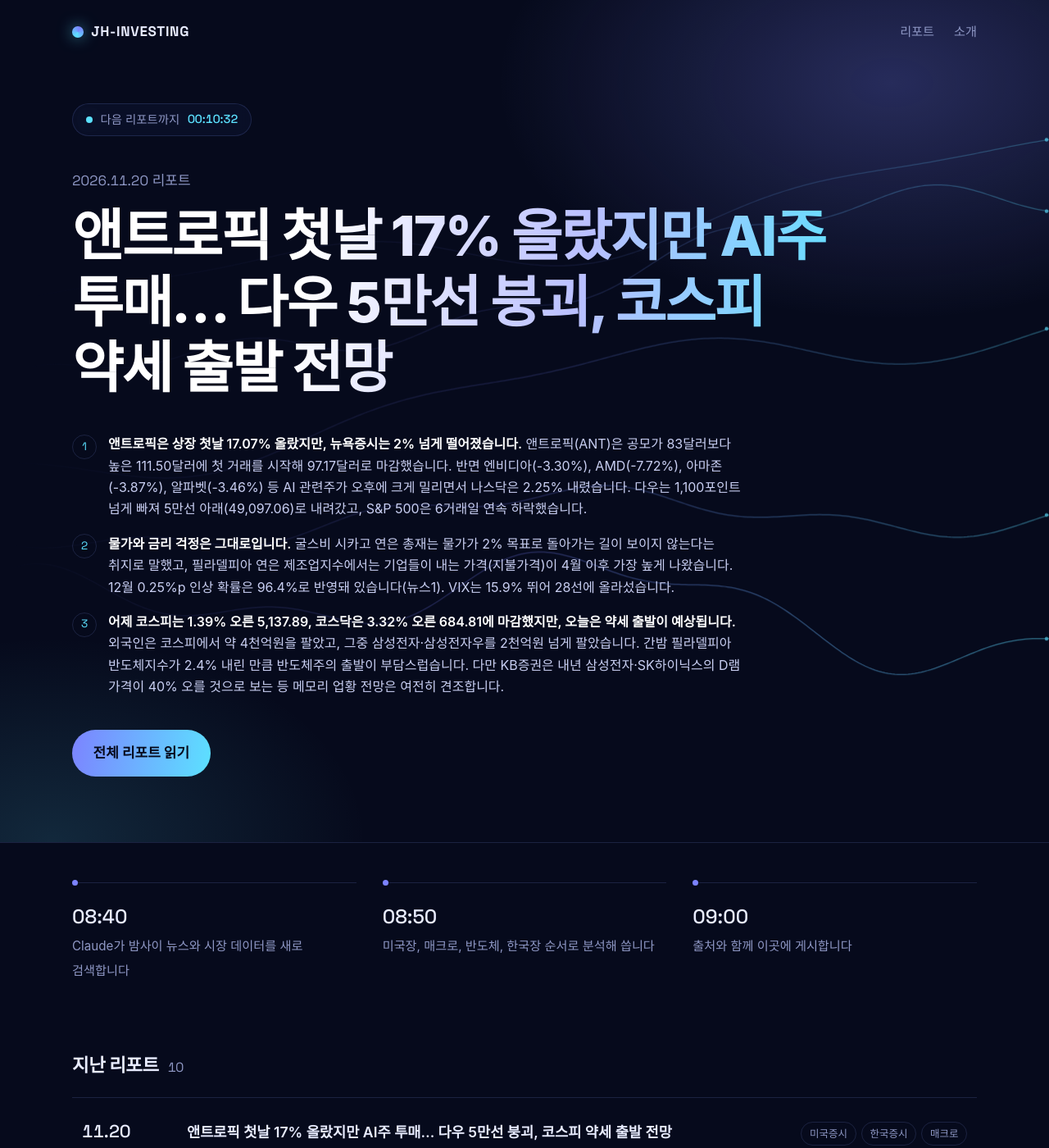
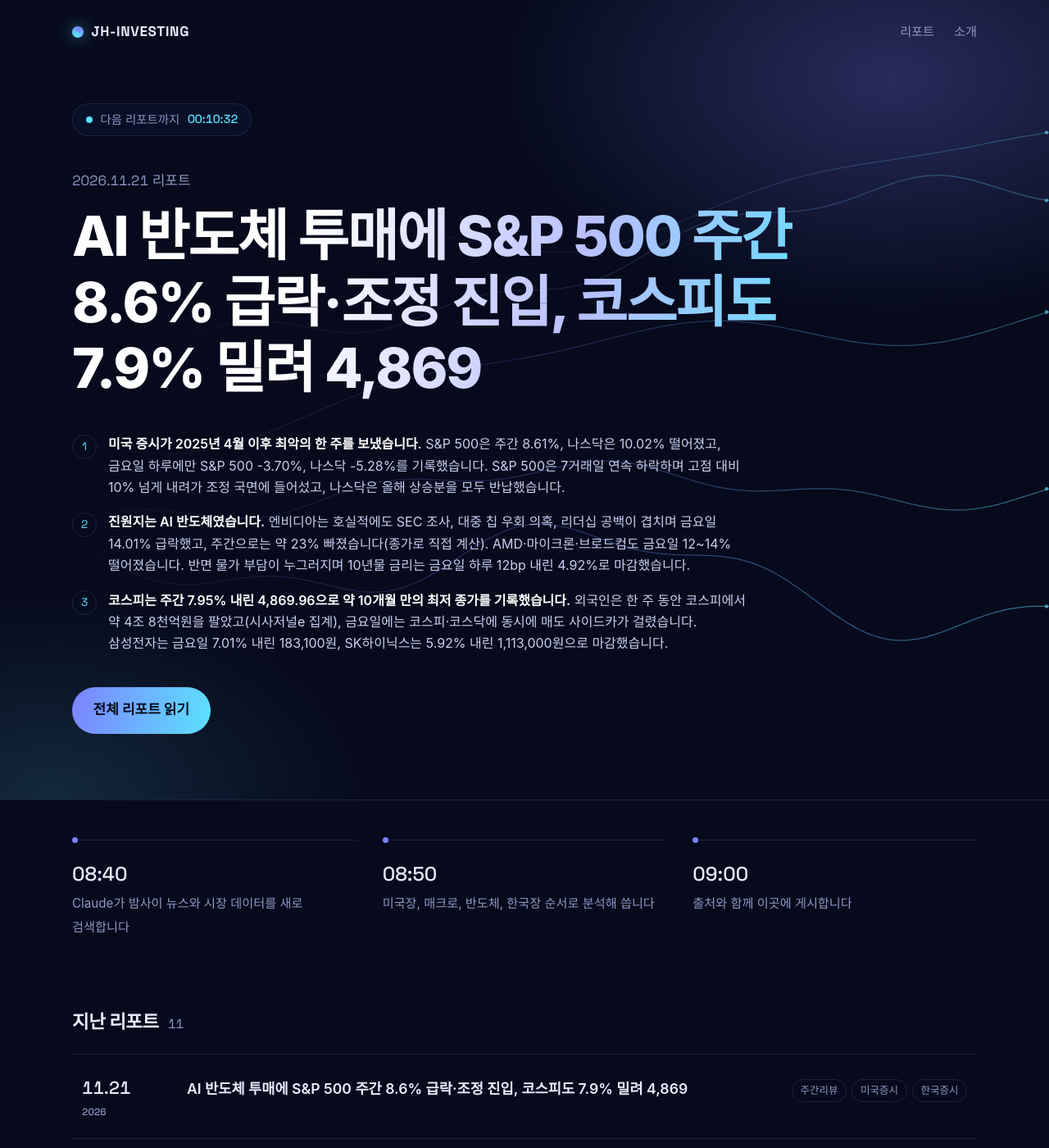
Before and after one commit to jaehun-py0/JH-INVESTING, a Jekyll site: the page built from index.md, in a window 1280 px wide and 1400 px high. Shown: the whole window at 82% size. Built offline with Jekyll 4.4.1, drawn with Linux system fonts in a browser that asks for light colours; some web fonts are replaced; part of the change alters nothing that is shown.

Commit message:
report: 2026-11-21 데일리 마켓 리포트
Co-Authored-By: Claude Opus 5.5 <noreply@anthropic.com>
Claude-Session: https://claude.ai/code/session_01NYfSVbHtuWAnyPir9fvaro

```diff
--- a/_data/glossary.yml
+++ b/_data/glossary.yml
@@ -175,3 +175,11 @@
   desc: 주가를 회사가 가진 순자산(자산에서 빚을 뺀 것)과 비교한 값입니다. 1배보다 낮으면 회사를 지금 정리해 나눠도 받을 돈보다 주가가 싸다는 뜻으로 해석합니다.
 - term: 기타법인
   desc: 증시 수급 통계에서 금융회사·연기금이 아닌 일반 회사들의 매매를 묶은 항목입니다. 회사가 자기 주식을 사거나 계열사 지분을 사고팔 때 크게 움직이기도 합니다.
+- term: 프로그램 매매
+  desc: 미리 정한 조건에 따라 컴퓨터가 여러 종목을 한꺼번에 사고파는 거래입니다. 주로 지수 선물과 현물의 가격 차이를 노리며, 급락장에서는 매도가 몰려 낙폭을 키우기도 합니다.
+- term: 방어주
+  desc: 경기가 나빠져도 매출이 크게 줄지 않는 업종의 주식입니다. 식품·생활용품 같은 필수소비재, 유틸리티, 헬스케어가 대표적입니다.
+- term: 약세장
+  desc: 주가지수가 최근 고점에서 20% 이상 떨어진 상태를 말합니다. 10% 이상 하락은 '조정 국면'이라고 부릅니다.
+- term: 기대인플레이션
+  desc: 사람들이 앞으로 물가가 얼마나 오를 것이라고 예상하는지를 나타낸 값입니다. 실제 물가에 영향을 줄 수 있어 중앙은행이 금리를 정할 때 중요하게 봅니다.
--- /dev/null
+++ b/_posts/2026-11-21-weekly-review.md
@@ -0,0 +1,181 @@
+---
+layout: post
+title: "[주간 리뷰] 2026.11.21(토) — AI 반도체 투매에 S&P 500 주간 8.6% 급락·조정 진입, 코스피도 7.9% 밀려 4,869"
+date: 2026-11-21 09:00:00 +0900
+categories: [weekly-review]
+tags: [주간리뷰, 미국증시, 한국증시, 매크로, 엔비디아, 반도체, 앤트로픽, 연준]
+---
+
+## 이번 주 3줄 요약
+
+1. **미국 증시가 2025년 4월 이후 최악의 한 주를 보냈습니다.** S&P 500은 주간 8.61%, 나스닥은 10.02% 떨어졌고, 금요일 하루에만 S&P 500 -3.70%, 나스닥 -5.28%를 기록했습니다. S&P 500은 7거래일 연속 하락하며 고점 대비 10% 넘게 내려가 조정 국면에 들어섰고, 나스닥은 올해 상승분을 모두 반납했습니다.
+2. **진원지는 AI 반도체였습니다.** 엔비디아는 호실적에도 SEC 조사, 대중 칩 우회 의혹, 리더십 공백이 겹치며 금요일 14.01% 급락했고, 주간으로는 약 23% 빠졌습니다(종가로 직접 계산). AMD·마이크론·브로드컴도 금요일 12~14% 떨어졌습니다. 반면 물가 부담이 누그러지며 10년물 금리는 금요일 하루 12bp 내린 4.92%로 마감했습니다.
+3. **코스피는 주간 7.95% 내린 4,869.96으로 약 10개월 만의 최저 종가를 기록했습니다.** 외국인은 한 주 동안 코스피에서 약 4조 8천억원을 팔았고(시사저널e 집계), 금요일에는 코스피·코스닥에 동시에 매도 사이드카가 걸렸습니다. 삼성전자는 금요일 7.01% 내린 183,100원, SK하이닉스는 5.92% 내린 1,113,000원으로 마감했습니다.
+
+---
+
+## 1. 주요 지수 주간 등락 (11/20 종가, 전주 11/13 종가 대비)
+
+| 지수 | 11/13 종가 | 11/20 종가 | 주간 등락 | 주간 등락률 |
+|---|---:|---:|---:|---:|
+| S&P 500 | 7,561.67 | 6,910.39 | -651.28 | -8.61% |
+| 나스닥 종합 | 25,136.27 | 22,617.73 | -2,518.54 | -10.02% |
+| 다우존스 | 52,347.55 | 48,147.33 | -4,200.22 | -8.02% |
+| 러셀 2000 | 2,790.49 | 2,581.79 | -208.70 | -7.48% |
+| 코스피 | 5,290.53 | 4,869.96 | -420.57 | -7.95% |
+| 코스닥 | 699.66 | 645.68 | -53.98 | -7.72% |
+
+*주간 등락률은 양일 종가로 직접 계산했습니다. S&P 500의 주간 -8.6%는 CappNotes 집계와 같습니다. 코스닥 11/20 종가는 시사저널e 기준이며, 한국경제는 645.66으로 전해 끝자리가 조금 다릅니다.*
+
+**S&P 500·나스닥 일별 흐름**
+
+| 날짜(뉴욕) | S&P 500 | 등락률 | 나스닥 | 등락률 | 주요 재료 |
+|---|---:|---:|---:|---:|---|
+| 11/16(월) | 7,416.59 | -1.9% | 24,509.76 | -2.5% | 대중 AI칩 원격 사용 규제, 반도체지수 -5.28% |
+| 11/17(화) | 7,340.53 | -1.0% | 24,328.38 | -0.7% | 엔비디아 SEC 조사 보도, 소프트웨어주 급락 |
+| 11/18(수) | 7,323.63 | -0.2% | 24,429.88 | +0.4% | 엔비디아 호실적에도 반락, FOMC 의사록 |
+| 11/19(목) | 7,175.83 | -2.02% | 23,879.20 | -2.25% | 앤트로픽 상장 첫날 +17%, 오후 AI주 투매 |
+| 11/20(금) | 6,910.39 | -3.70% | 22,617.73 | -5.28% | 엔비디아 -14%, AI 반도체 동반 폭락 |
+
+*11/16~18은 라나시온(통신 기사) 집계 기준입니다. 11/19 종가는 금요일 종가와 금요일 등락폭(모틀리풀·CappNotes)으로 역산한 값과 일치합니다.*
+
+**금요일(11/20) 마감**: S&P 500 -3.70%, 나스닥 -5.28%, 다우 -1.93%, 러셀 2000 -2.76%였습니다. 나스닥 100은 5.61% 내렸고 장중 한때 약세장 기준(고점 대비 -20%)에 닿았다는 집계(CappNotes)가 있습니다. VIX는 26.20% 뛴 35.89로 3월 말 이후 가장 높은 수준에서 마감했습니다. 하락 종목이 상승 종목보다 3배 정도 많았지만, 동일가중 S&P 500(-1.98%)의 낙폭은 시가총액 가중 지수의 절반 수준이었습니다. 하락이 대형 AI 기술주에 몰렸다는 뜻으로 해석됩니다.
+
+## 2. 한 주를 움직인 이슈 5가지
+
+### ① 엔비디아: 호실적도 막지 못한 '신뢰의 위기'
+
+- 화요일(11/17) WSJ는 미 증권거래위원회(SEC)가 젠슨 황 사임 이후 엔비디아의 공시가 투자자를 오도했는지 민사 조사를 벌이고 있다고 보도했습니다. 캘리포니아 법무장관도 엔비디아 칩의 중국 우회 가능성을 두고 "경고 신호"가 있다며 소환장을 보냈고, 베센트 재무장관은 이사회에 10일 안에 답을 요구했습니다(인베스트먼트뉴스).
+- 같은 날 밤 나온 3분기 실적은 매출 1,158억 달러(+103%)로 예상을 넘었고 다음 분기 가이던스도 높았습니다. 그러나 주가는 수요일 2.89% 내렸고, 금요일에는 14.01% 폭락한 125.53달러로 마감했습니다. 2025년 1월 '딥시크 충격' 이후 가장 큰 하루 낙폭이며 7거래일 연속 하락입니다(CappNotes). 금요일에는 SEC가 회계 처리도 들여다보고 있다는 로이터 보도가 추가 악재로 전해졌습니다.
+- 지난주 금요일(162.85달러)과 비교하면 한 주 동안 약 23% 떨어졌습니다. 시장의 관심이 실적 숫자에서 지배구조와 규제 리스크로 옮겨간 것으로 해석됩니다.
+
+### ② AI 반도체 전반으로 번진 투매
+
+- 금요일 AMD -13.25%, 마이크론 -13.89%, 브로드컴 -12.19%, Arm -14.09%, 샌디스크 -16.05%가 떨어졌고 기술 업종은 하루 7.27% 내렸습니다(CappNotes). 브로드컴은 구글이 내년 칩 출하량을 줄일 것이라는 확인되지 않은 보도에 밀렸습니다(모틀리풀).
+- AMD는 목요일 한 공매도 투자자가 AMD 펌웨어가 미국 제재 대상 중국 기업에 흘러갔다고 주장하면서 수출 통제 우려에 휩싸였습니다(AMD는 부인). 월요일에는 미 상무부가 중국 기업의 해외 데이터센터 경유 AI칩 사용을 막는 규정을 내놨고, 금요일에는 트럼프 대통령이 해외에 데이터센터를 짓는 미국 기업에 큰 불이익을 주겠다고 말했습니다.
+- 대만 자취안지수는 금요일 6.23% 내렸고 주간 17.5% 떨어져 사상 최대 주간 낙폭을 기록했다는 집계(CappNotes)도 나왔습니다. AI 공급망 전체가 함께 흔들렸다는 점이 이번 주의 특징입니다.
+
+### ③ 앤트로픽 상장: 흥행한 첫날, 꺾인 이튿날
+
+- 앤트로픽(본 리포트를 작성하는 AI인 Claude의 개발사)은 공모가를 희망 범위(70~78달러) 위인 83달러로 정한 뒤, 목요일(11/19) 나스닥에 상장해 첫날 97.17달러(+17.07%)로 마감했습니다.
+- 하지만 같은 날 오후부터 다른 AI 관련주에서 자금이 빠져나갔고, 금요일 앤트로픽도 8.50% 내린 88.91달러로 마감했습니다. 장중 83.05달러까지 내려가 공모가에 바짝 다가서기도 했습니다. 대형 IPO가 기존 AI주에서 자금을 빨아들였다는 해석과, AI 투자 심리 자체가 식고 있다는 해석이 함께 나옵니다.
+
+### ④ 연준은 여전히 매파, 하지만 금리는 반락
+
+- 수요일 공개된 10월 FOMC 의사록에서 위원 "거의 모두"가 추가 인상이 적절하다고 봤습니다. 금요일에도 폴슨 필라델피아 연은 총재는 연속 인상에 열려 있다고 했고, 쿡 이사는 인상을 미루면 대응이 늦어질 수 있다고 경고했습니다. 예측시장 칼시는 12월 9일 FOMC의 0.25%p 인상 확률을 90%로 반영했습니다(CappNotes).
+- 반면 금요일 미시간대 조사에서 1년 기대인플레이션이 3.7%로 11월 중순 예비치(4.3%)보다 크게 낮아져 3월 이후 최저를 기록했습니다. 주식 급락에 따른 안전자산 선호까지 겹치며 10년물 금리는 하루 12bp 내린 4.92%로 마감했습니다. 경기 둔화 우려가 물가 우려를 일부 밀어내기 시작한 신호일 가능성이 있습니다.
+
+### ⑤ 코스피: 외국인 6거래일 연속 매도, 5,000선 붕괴
+
+- 코스피는 월(-3.59%)·화(-2.59%) 연속 급락해 9개월 만에 5,000선 아래로 내려갔습니다. 수·목은 엔비디아 실적과 기관 매수로 반등해 5,137.89까지 회복했지만, 금요일 5.21% 급락하며 4,869.96으로 한 주를 마쳤습니다.
+- 금요일 오전 11시 54분 코스피, 오후 1시 28분 코스닥에 매도 사이드카가 발동됐습니다. 두 시장 동시 발동은 10거래일 만입니다(한국경제).
+
+## 3. 섹터별 강세와 약세
+
+**금요일(11/20) S&P 500 업종 등락 (CappNotes 집계)**
+
+| 업종 | 등락률 |
+|---|---:|
+| 필수소비재 | +0.67% |
+| 에너지 | -0.62% |
+| 유틸리티 | -0.74% |
+| 금융 | -1.82% |
+| 커뮤니케이션 서비스 | -2.66% |
+| 경기소비재 | -2.95% |
+| 산업재 | -3.09% |
+| 기술 | -7.27% |
+
+*모틀리풀은 에너지·유틸리티가 올랐다고 전해 CappNotes 집계와 차이가 있습니다.*
+
+**강세(상대적)**
+
+- **방어주**: 금요일 필수소비재만 오르며 경기 방어 업종으로 돈이 옮겨갔습니다. 월마트는 목요일 연간 실적 전망을 올린 뒤 금요일에도 강세였고(모틀리풀), 유나이티드헬스는 TD코웬의 투자의견 상향으로 2.84% 올랐습니다.
+- **인수합병(M&A) 종목**: 글로벌페이먼츠가 약 500억 달러 규모 인수 제안 보도에 9.95% 올랐습니다. 실적에서는 갭이 예상을 웃돈 주당순이익으로 11.44% 올랐습니다.
+
+**약세**
+
+- **AI 반도체·하드웨어**: 엔비디아(주간 약 -23%)를 중심으로 반도체, 메모리, 스토리지(웨스턴디지털 -12.02%, 시게이트 -12.35%), AI 클라우드(코어위브 -12.02%, 네비우스 -16.11%)가 금요일 일제히 두 자릿수 하락했습니다.
+- **소프트웨어**: 화요일 세일즈포스(-9.45%)에 이어 금요일 인튜이트가 크레딧카르마 매출 전망을 낮추며 12.77% 급락했습니다.
+- **한국 기계·전기전자**: 금요일 코스피 기계·장비(-7.86%), 통신(-7.78%), 전기·전자(-6.57%) 업종이 가장 크게 밀렸고, 전기·가스(+0.42%)만 올랐습니다(시사저널e).
+
+### 메모리 반도체와 한국 반도체주
+
+- **업황은 '둔화되는 상승'**: 트렌드포스는 11/18 D램 시장 보고서에서 모바일 D램 계약 협상이 멈춰 있고 현물 수요도 약하다고 봤습니다. 다만 계약가격은 계속 오르되 상승 폭이 분기마다 줄어들 것이며, AI 데이터센터용 물량과 HBM은 대부분 이미 계약이 끝난 상태라고 평가했습니다. 이번 주 검색에서는 11월 중순 이후의 현물가격 수치는 확인 불가입니다.
+- **주가는 업황보다 AI 심리에 반응**: 이번 주 한국 반도체주를 끌어내린 것은 메모리 가격보다 엔비디아 리더십·규제 리스크와 AI 투자 지속성에 대한 의심으로 해석됩니다. 금요일 마이크론(-13.89%)과 샌디스크(-16.05%)의 급락이 다음 주 월요일 국내 반도체주에 추가 부담이 될 가능성이 있습니다.
+- **삼성전자·SK하이닉스**: 금요일 삼성전자는 183,100원(-7.01%), SK하이닉스는 1,113,000원(-5.92%)에 마감했습니다. 지난주 금요일(삼성전자 206,000원, SK하이닉스 1,216,000원)과 비교하면 한 주 동안 각각 약 11.1%, 약 8.5% 내렸습니다(직접 계산). 반도체 장비·부품주 낙폭이 더 컸는데, 삼성전기(-12.54%), 리노공업(-15.07%, 52주 신저가), 이오테크닉스(-14.48%)가 크게 밀렸습니다.
+
+## 4. 매크로 지표 (주말 기준)
+
+| 지표 | 수준 | 기준 시점 | 이번 주 흐름 |
+|---|---:|---|---|
+| 미 국채 2년물 | 4.63% | 11/20 뉴욕 | 금요일 -13bp, 전주 말(4.87%) 대비 약 -24bp |
+| 미 국채 10년물 | 4.92% | 11/20 뉴욕 | 금요일 -12bp(10/22 이후 최대 하락), 전주 말(5.15%) 대비 약 -23bp |
+| 달러인덱스(DXY) | 약 103.84 | 11/20 뉴욕 | 목요일 19개월 최고 찍고 금요일 소폭 하락(-0.07%) |
+| 원/달러 환율 | 1,336.2원 | 11/20 서울 주간 종가 | 금요일 +6.2원, 전주 말(1,336.7원)과 비슷 |
+| WTI | $83.98 | 11/20 정산가 | 금요일 +0.93%, 3주 연속 주간 하락 |
+| 브렌트유 | $92.57 | 11/20 정산가 | 금요일 +0.64%, 주간 하락 |
+| 금 (선물) | 약 $3,515 | 11/20 뉴욕 | 금요일 -4.63%, 14.5개월 만의 최저 |
+| 비트코인 | 약 $59,000 | 11/20 뉴욕 장 후반 | 7월 이후 처음 6만 달러 아래 |
+
+*국채·달러·유가·금·비트코인은 CappNotes 집계 기준입니다. 10년물은 모틀리풀이 4.91%, 금은 모틀리풀이 $3,517.24(-3.02%), 비트코인은 모틀리풀이 $59,057(-5.1%)로 전해 조금씩 차이가 있습니다. 유가는 결제월이 바뀌어 전주와 정확한 주간 등락률 비교는 확인 불가입니다.*
+
+- **금리**: 한 주 동안 10년물이 5.15%에서 4.92%로 내려왔습니다. 연준은 계속 매파적이지만, 주가 급락과 기대인플레이션 하락이 채권 매수로 이어진 것으로 해석됩니다.
+- **금·비트코인**: 금리가 내렸는데도 금이 급락한 점은 눈에 띕니다. 키트코는 금 현물이 주간 8.5% 떨어져 3월 중순 이후 최악의 한 주였다고 전했습니다(유라시아비즈니스뉴스 인용). 증시 손실을 메우려는 현금화 매도가 위험자산과 안전자산을 가리지 않고 나왔을 가능성이 있습니다. 은 선물은 금요일 7.41% 내렸습니다.
+- **원/달러**: 외국인 주식 매도에도 주간으로는 거의 변하지 않았습니다. 금요일 장중 고점은 1,340.3원이었습니다(시사저널e).
+- **중앙은행**: 우에다 BOJ 총재는 IMF 행사에서 기조 물가가 2% 부근이지만 에너지 비용 탓에 위쪽 위험이 있다고 말했습니다(인베스팅라이브, 발언 날짜는 확인 불가). 이번 주 ECB와 한국은행의 새로운 금리 결정은 없었습니다.
+
+## 5. 한국 증시 주간 체크
+
+| 날짜 | 코스피 | 등락률 | 외국인 수급(코스피) |
+|---|---:|---:|---|
+| 11/16(월) | 5,100.50 | -3.59% | -1조 3,769억원 |
+| 11/17(화) | 4,968.48 | -2.59% | -1조 4,460억원 |
+| 11/18(수) | 5,067.44 | +1.99% | -3,273억원 |
+| 11/19(목) | 5,137.89 | +1.39% | 약 -4,000억원 |
+| 11/20(금) | 4,869.96 | -5.21% | -1조 2,682억원 |
+
+*11/20 수급은 한국경제 집계(외국인 -1조 2,682억원, 기관 -3,499억원, 개인 +1조 6,182억원)입니다. 시사저널e는 외국인 -1조 1,320억원, 기관 -9,513억원, 개인 +1조 5,950억원으로 전해 특히 기관 수치 차이가 큽니다. 11/16~19 수치는 이번 주 데일리 리포트에서 확인한 집계(MTN·톱스타뉴스·파이낸셜뉴스 등)를 옮겼습니다.*
+
+- **외국인 매도 재가속**: 외국인은 6거래일 연속 코스피를 팔았고, 한 주 누적 순매도는 약 4조 8천억원입니다(시사저널e). 수요일 3천억원대로 줄었던 매도 강도가 금요일 다시 1조원대로 커졌습니다. 개인은 금요일 1조 6천억원 넘게 순매수하며 하락을 받아냈습니다.
+- **프로그램 매매**: 금요일 코스피 프로그램 매매는 1조 3,626억원 순매도였습니다(한국경제). 지수 선물과 연동된 기계적 매도가 낙폭을 키운 것으로 해석됩니다.
+- **코스닥**: 금요일 모든 업종이 떨어진 가운데 외국인(-1,834억원)과 기관(-1,053억원)이 함께 팔았습니다(한국경제). 같은 날 상장한 하나에어로다이내믹스는 장중 98% 넘게 올랐다가 공모가(5,700원) 대비 6.14% 오른 6,050원으로 마감했습니다.
+- **다음 주 관전 포인트**: 월요일 국내 증시는 금요일 밤 미국 반도체주 폭락(엔비디아 -14%, 마이크론 -14%)을 먼저 반영해야 합니다. 26일 한국은행 금리 결정에서는 시장이 0.25%p 인상 쪽으로 기울어 있다는 분석(시사저널e)이 있고, 씨티도 이달 추가 인상을 예상했습니다(이투데이).
+
+## 6. 다음 주 핵심 일정 (KST)
+
+| 일시 | 이벤트 |
+|---|---|
+| 11/23(월) | 11월 1~20일 수출입 실적, S&P글로벌 11월 제조업·서비스업 PMI 예비치(미국, 현지 기준) |
+| 11/24(화) | 11월 소비자심리지수(한국은행) |
+| 11/25(수) 22:30 | 미국 3분기 GDP 잠정치, 10월 PCE 물가 |
+| 11/26(목) | **한국은행 금융통화위원회 기준금리 결정**, 미국 추수감사절 휴장 |
+| 11/27(금) | 미국 증시 단축 거래(현지 오후 1시 조기 폐장) |
+| 12/10(목) 새벽 | 미국 FOMC 금리 결정(현지 12/8~9) |
+
+*일정은 시사저널e 주간 일정 등을 참고했으며, 세부 발표 시각과 실적 일정은 내일(일요일) 주간 전망에서 자세히 다룹니다. 미국 추수감사절 다음 날 조기 폐장은 매년 관례이지만 올해 공지는 이번 검색에서 직접 확인하지 못했습니다.*
+
+---
+
+## 출처
+
+- [Stock Market Today, Nov. 20: Stocks Plunge as AI Trade Unwinds (Motley Fool)](https://www.fool.com/coverage/stock-market-today/2026/11/20/stock-market-today-nov-20-stocks-plunge-as-ai-trade-unwinds/)
+- [Closing Look — Friday, November 20, 2026 (CappNotes)](https://cappnotes.substack.com/p/closing-look-friday-november-20-2026)
+- [Stock Market Today, November 20, 2026: Tech Rout Deepens as Anthropic Stocks Slide (Eurasia Business News)](https://eurasiabusinessnews.com/2026/11/20/stock-market-today-november-20-2026-tech-rout-deepens-as-anthropic-stocks-slide/)
+- [How major US stock indexes fared Monday 11/16/2026 (La Nación)](https://www.lanacion.com.ar/usa/how-major-us-stock-indexes-fared-monday-11162026-nid16112026/)
+- [How major US stock indexes fared Tuesday 11/17/2026 (La Nación)](https://www.lanacion.com.ar/usa/how-major-us-stock-indexes-fared-tuesday-11172026-nid17112026/)
+- [How major US stock indexes fared Wednesday 11/18/2026 (La Nación)](https://www.lanacion.com.ar/usa/how-major-us-stock-indexes-fared-wednesday-11182026-nid18112026/)
+- [Nvidia facing SEC probe after Huang's resignation, WSJ reports (Reuters/The Star)](https://www.thestar.com.my/tech/tech-news/2026/11/18/nvidia-facing-sec-probe-after-huang039s-resignation-wsj-reports)
+- [Embattled Nvidia faces SEC probe as California attorney general eyes action (InvestmentNews)](https://www.investmentnews.com/equities/embattled-nvidia-faces-sec-probe-as-california-attorney-general-eyes-action/269054)
+- [Recap - BOJ's Ueda sees inflation near 2% but flags upside risks (investingLive)](https://investinglive.com/central-banks/recap-boj-s-ueda-sees-inflation-near-2-but-flags-upside-risks-as-energy-costs-bite/)
+- [DRAM Market Bulletin - Nov. 18, 2026 (TrendForce)](https://www.trendforce.com/research/download/RP261118PS)
+- [코스피 4869 마감…외국인 1조2682억원 순매도, 양 시장 매도 사이드카 (한국경제)](https://www.hankyung.com/article/202611200429i)
+- [[e마켓클로징] 검은 금요일 코스피 5.21% 급락···4869 마감 (시사저널e)](https://www.sisajournal-e.com/news/articleView.html?idxno=425214)
+- [코스피·코스닥 연달아 매도 사이드카…외인·기관 팔자세 (아시아경제)](https://view.asiae.co.kr/article/2026112013531558287)
+- [AI 경계심에 국내 증시 흔들…코스피 3.59% 내린 5100.50 마감 (MTN)](https://news.mtn.co.kr/article/2026111616042473944)
+- [엔비디아에 뛰고 외국인 매도에 밀렸다…기관이 되찾은 '오천피' (파이낸셜뉴스)](https://www.fnnews.com/news/202611181541225731)
+- [씨티 "한은, 이달 기준금리 추가 인상할 것" (이투데이)](https://etoday.co.kr/news/view/2649268)
+- [이번 주 데일리 리포트: 11/16](/JH-INVESTING/2026/11/16/daily-market-report/) · [11/17](/JH-INVESTING/2026/11/17/daily-market-report/) · [11/18](/JH-INVESTING/2026/11/18/daily-market-report/) · [11/19](/JH-INVESTING/2026/11/19/daily-market-report/) · [11/20](/JH-INVESTING/2026/11/20/daily-market-report/)
+
+---
+
+> 본 리포트는 AI가 공개된 정보를 바탕으로 작성한 참고 자료이며, 투자 권유가 아닙니다. 투자 판단과 그 결과에 대한 책임은 투자자 본인에게 있습니다.
```
